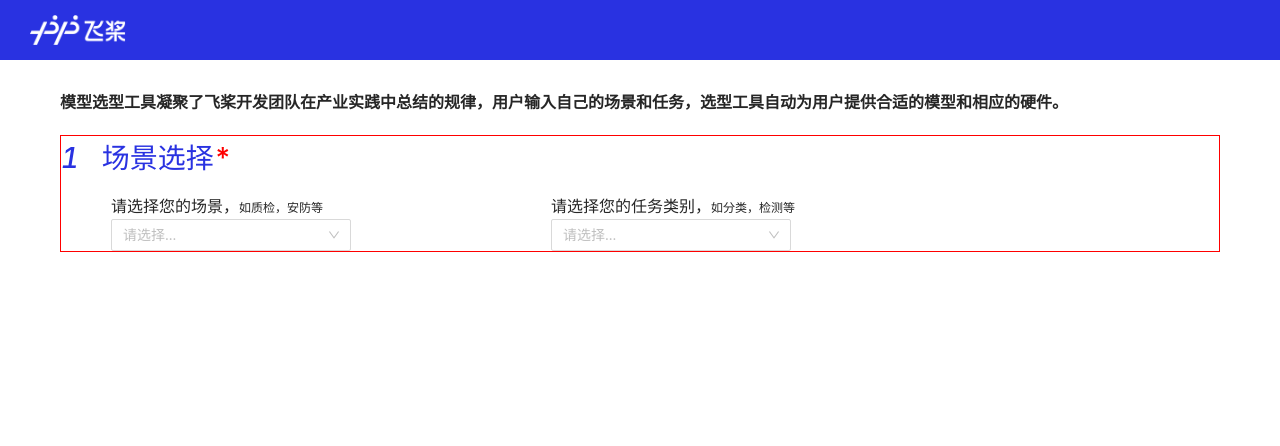
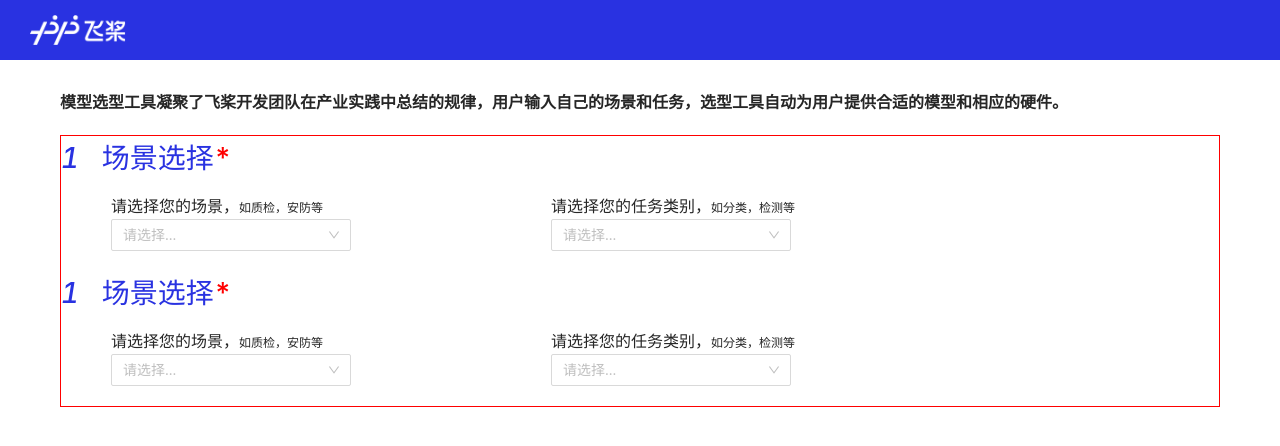
Before and after one commit to PaddleCV-SIG/PPModel-Rec, a React (Create React App) app: page / in a window 1280 px wide. Shown: the top 446 px of the page. Built offline with nearby package versions, Linux system fonts and the light colour scheme.

Commit message:
HTML 结构优化

```diff
--- a/src/App.css
+++ b/src/App.css
@@ -41,9 +41,17 @@
   border: 1px solid #f00;
 }
 
+.form-layout_blank + * {
+  margin-top: 20px;
+}
+
 .blank-title.asterisk::after {
   content: '*';
   color: #f00;
+}
+
+.form-blank-content {
+  display: flex;
 }
 
 .form-blank-0 {
@@ -57,4 +65,6 @@
   margin-left: 200px;
 }
 
+.blank-1 {}
+
 /* output area */
--- a/src/components/inputForm.js
+++ /dev/null
@@ -1,79 +0,0 @@
-import { Select } from "antd"
-import { useState } from "react"
-import "../App.css"
-
-const { Option } = Select
-
-export default function InputForm() {
-  // form data
-  const sceneList = ["工业质检", "安防", "其他"]
-  const taskList = ["目标检测", "语义分割"]
-
-  // state
-  const [scene, setScene] = useState()
-  const [task, setTask] = useState()
-
-  // handler
-
-  return (
-    <div className="pp-input-form">
-      <div className="input-form_summary">
-        模型选型工具凝聚了飞桨开发团队在产业实践中总结的规律，用户输入自己的场景和任务，选型工具自动为用户提供合适的模型和相应的硬件。
-      </div>
-
-      <div className="input-form_layout">
-        {/* 场景选择 */}
-        <div className="form-blank-title">
-          <h1 className="blank-title asterisk">
-            <span className="italic">1</span> &nbsp; 场景选择
-          </h1>
-        </div>
-
-        <div className="form-blank-0">
-          <div className="blank-0-0">
-            <div className="blank-description">
-              请选择您的场景，
-              <span className="blank-description_sm">如质检，安防等</span>
-            </div>
-
-            <Select
-              placeholder={`请选择...`}
-              style={{ width: 240 }}
-              onChange={(value) => {
-                setScene(value)
-              }}
-            >
-              <Option value="a1">{sceneList[0]}</Option>
-              <Option value="a1">{sceneList[1]}</Option>
-              <Option value="a3">{sceneList[2]}</Option>
-            </Select>
-          </div>
-
-          <div className="blank-0-1">
-            <div className="blank-description">
-              请选择您的任务类别，
-              <span className="blank-description_sm">如分类，检测等</span>
-            </div>
-
-            <Select
-              placeholder={`请选择...`}
-              style={{ width: 240 }}
-              onChange={(value) => {
-                setTask(value)
-              }}
-            >
-              <Option value="b1">{taskList[0]}</Option>
-              <Option value="b2">{taskList[1]}</Option>
-            </Select>
-          </div>
-        </div>
-
-        {/* 数据校验 */}
-        <div className="blank-1"></div>
-
-        {/* 模型运行要求 */}
-        <div className="blank-2"></div>
-      </div>
-    </div>
-  )
-}
--- /dev/null
+++ b/src/components/inputForm.jsx
@@ -0,0 +1,134 @@
+import { Select } from "antd"
+import { useState } from "react"
+import "../App.css"
+
+const { Option } = Select
+
+export default function InputForm() {
+  // form data
+  const sceneList = ["工业质检", "安防", "其他"]
+  const taskList = ["目标检测", "语义分割"]
+
+  // state
+  const [scene, setScene] = useState()
+  const [task, setTask] = useState()
+
+  // handler
+
+  return (
+    <div className="pp-input-form">
+      <div className="input-form_summary">
+        模型选型工具凝聚了飞桨开发团队在产业实践中总结的规律，用户输入自己的场景和任务，选型工具自动为用户提供合适的模型和相应的硬件。
+      </div>
+
+      <div className="input-form_layout">
+        {/* 场景选择 */}
+        <div className="form-layout_blank">
+          {/* 1 - 场景选择 */}
+          <div className="form-blank-title">
+            <h1 className="blank-title asterisk">
+              <span className="italic">1</span> &nbsp; 场景选择
+            </h1>
+          </div>
+
+          <div className="form-blank-content">
+            {/* 下拉框 - 场景选择 */}
+            <div className="blank-0-0">
+              <div className="blank-description">
+                请选择您的场景，
+                <span className="blank-description_sm">如质检，安防等</span>
+              </div>
+
+              <Select
+                placeholder={`请选择...`}
+                style={{ width: 240 }}
+                onChange={(value) => {
+                  setScene(value)
+                }}
+              >
+                <Option value="a1">{sceneList[0]}</Option>
+                <Option value="a1">{sceneList[1]}</Option>
+                <Option value="a3">{sceneList[2]}</Option>
+              </Select>
+            </div>
+
+            {/* 下拉框 - 任务类别 */}
+            <div className="blank-0-1">
+              <div className="blank-description">
+                请选择您的任务类别，
+                <span className="blank-description_sm">如分类，检测等</span>
+              </div>
+
+              <Select
+                placeholder={`请选择...`}
+                style={{ width: 240 }}
+                onChange={(value) => {
+                  setTask(value)
+                }}
+              >
+                <Option value="b1">{taskList[0]}</Option>
+                <Option value="b2">{taskList[1]}</Option>
+              </Select>
+            </div>
+          </div>
+        </div>
+
+        {/* 数据校验 */}
+        <div className="form-layout_blank">
+          {/* 1 - 场景选择 */}
+          <div className="form-blank-title">
+            <h1 className="blank-title asterisk">
+              <span className="italic">1</span> &nbsp; 场景选择
+            </h1>
+          </div>
+
+          <div className="form-blank-content">
+            {/* 下拉框 - 场景选择 */}
+            <div className="blank-0-0">
+              <div className="blank-description">
+                请选择您的场景，
+                <span className="blank-description_sm">如质检，安防等</span>
+              </div>
+
+              <Select
+                placeholder={`请选择...`}
+                style={{ width: 240 }}
+                onChange={(value) => {
+                  setScene(value)
+                }}
+              >
+                <Option value="a1">{sceneList[0]}</Option>
+                <Option value="a1">{sceneList[1]}</Option>
+                <Option value="a3">{sceneList[2]}</Option>
+              </Select>
+            </div>
+
+            {/* 下拉框 - 任务类别 */}
+            <div className="blank-0-1">
+              <div className="blank-description">
+                请选择您的任务类别，
+                <span className="blank-description_sm">如分类，检测等</span>
+              </div>
+
+              <Select
+                placeholder={`请选择...`}
+                style={{ width: 240 }}
+                onChange={(value) => {
+                  setTask(value)
+                }}
+              >
+                <Option value="b1">{taskList[0]}</Option>
+                <Option value="b2">{taskList[1]}</Option>
+              </Select>
+            </div>
+          </div>
+        </div>
+
+        {/* 模型运行要求 */}
+        <div className="form-layout_blank">
+          <div className="blank-2"></div>
+        </div>
+      </div>
+    </div>
+  )
+}
```
